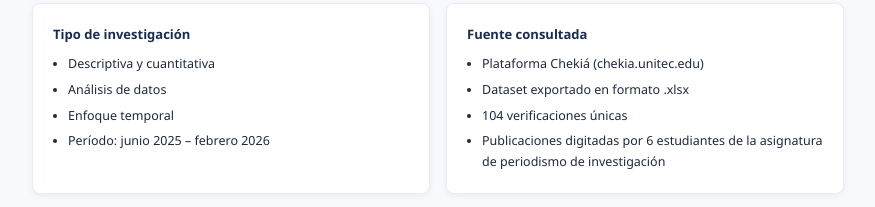
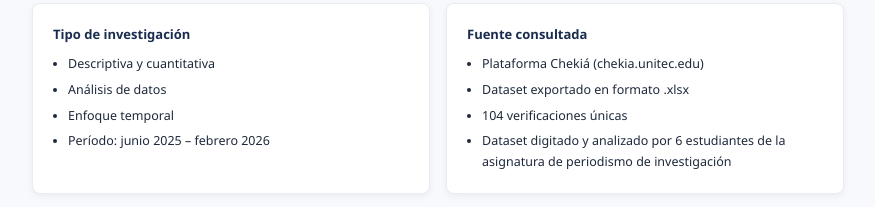
Before and after one commit to AVarelaP/chekia-electoral-2025, a plain HTML site: page index.html in a window 1280 px wide. Shown: the part 5280-5487 px from the top of the page, without its empty margins (202-1077 px from the left). Drawn offline with nearby package versions, Linux system fonts and the light colour scheme.

Commit message:
Update index.html

```diff
--- a/index.html
+++ b/index.html
@@ -447,7 +447,7 @@ footer a{color:#7EB8E0;text-decoration:none}
         <li style="font-size:12.5px;margin-bottom:5px">Plataforma Chekiá (chekia.unitec.edu)</li>
         <li style="font-size:12.5px;margin-bottom:5px">Dataset exportado en formato .xlsx</li>
         <li style="font-size:12.5px;margin-bottom:5px">104 verificaciones únicas</li>
-        <li style="font-size:12.5px">Publicaciones digitadas por 6 estudiantes de la asignatura de periodismo de investigación</li>
+        <li style="font-size:12.5px">Dataset digitado y analizado por 6 estudiantes de la asignatura de periodismo de investigación</li>
       </ul>
     </div>
     <div class="card" data-delay="200">
```
